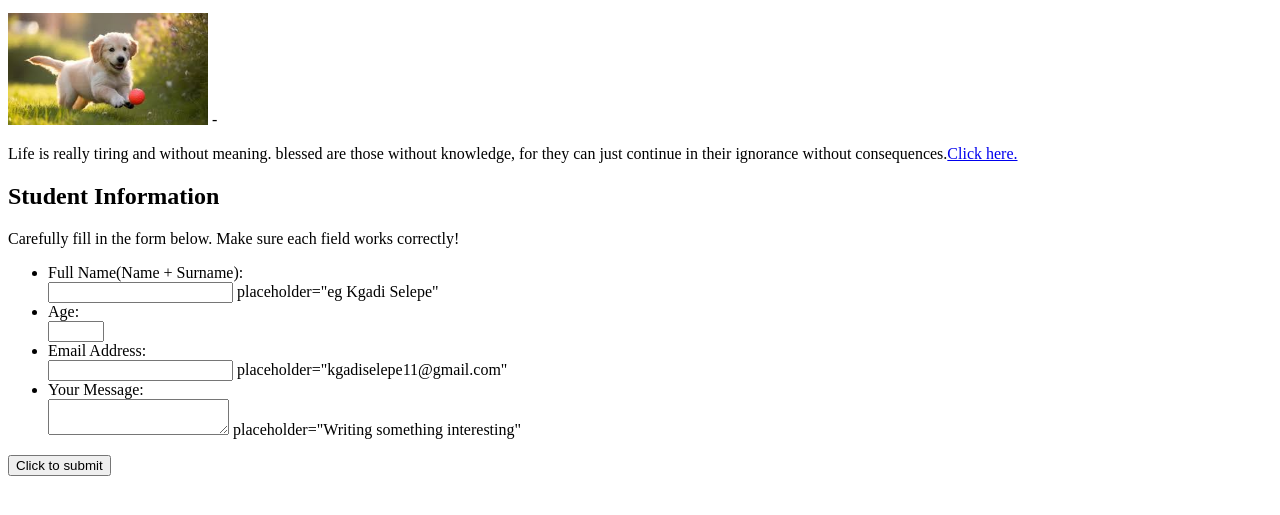
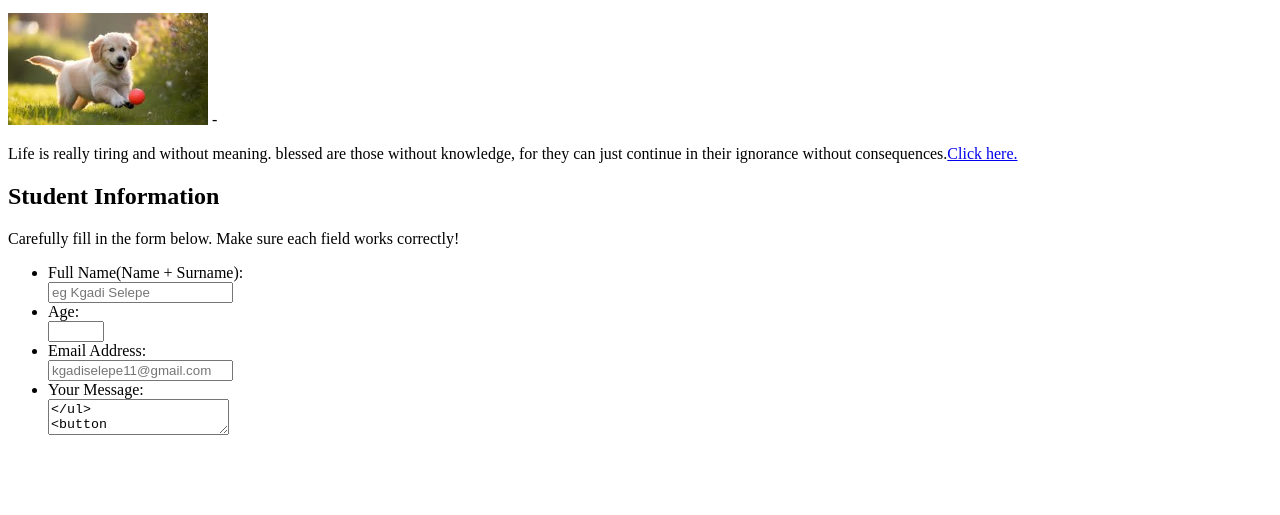
Before and after one commit to yikathulisile31-ux/Beautiful-website, a plain HTML site: page index.html in a window 1280 px wide. Shown: the part 137-652 px from the top of the page. Drawn offline with Linux system fonts and the light colour scheme.

Commit message:
Update index.html

```diff
--- a/index.html
+++ b/index.html
@@ -15,15 +15,13 @@
 <form>
 <ul>
 <li>Full Name(Name + Surname):</li>
-<input type="text"> placeholder="eg Kgadi Selepe"
+<input type="text" placeholder="eg Kgadi Selepe">
 <li>Age:</li>
 <input type="number" min="1" max="25">
 <li>Email Address:</li>
-<input type="email"> placeholder="kgadiselepe11@gmail.com"
+<input type="email" placeholder="kgadiselepe11@gmail.com">
 <li>Your Message:</li>
-<textarea type ="text">
-
-</textarea> placeholder="Writing something interesting"
+<textarea type ="text" placeholder="Writing something interesting">
 </ul>
 <button type="submit">Click to submit</button>
 
```
